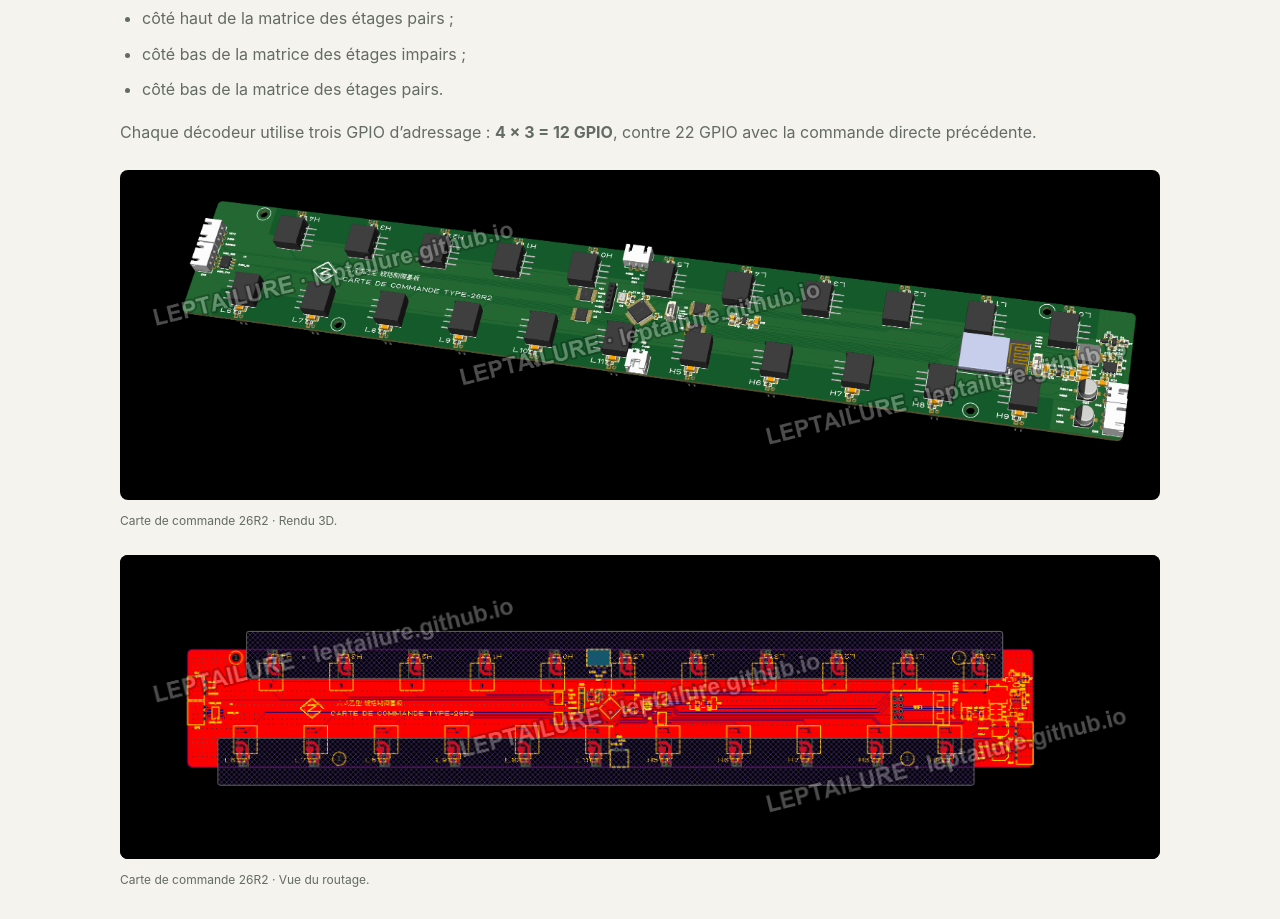
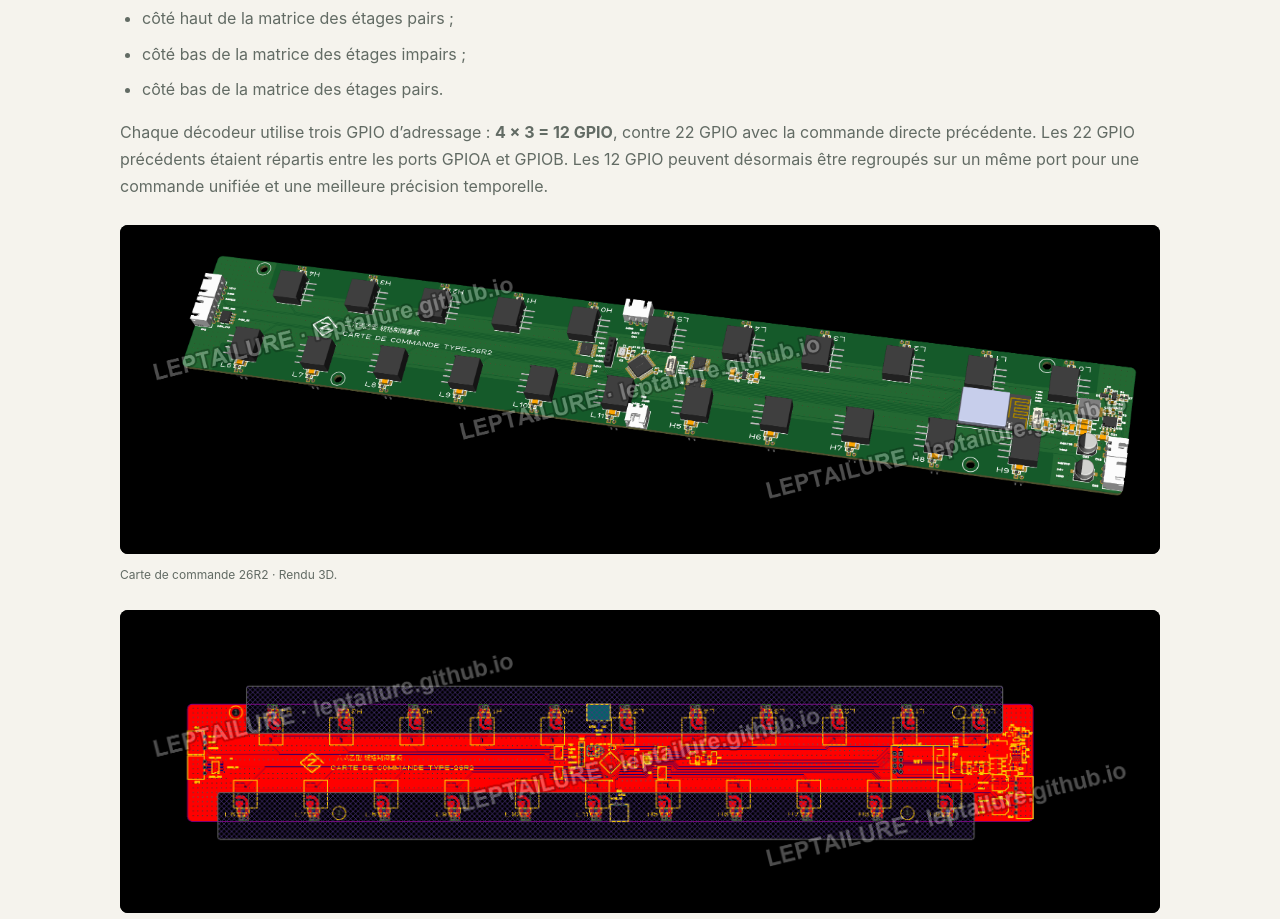
Before and after one commit to leptailure/leptailure.github.io, a plain HTML site: page projects/reluctance-26r2.html in a window 1280 px wide. Shown: the part 845-1764 px from the top of the page. Drawn offline with Linux system fonts and the light colour scheme.

Commit message:
Explain GPIO port grouping in the 26R2 description

```diff
--- a/projects/reluctance-26r2.html
+++ b/projects/reluctance-26r2.html
@@ -43,7 +43,7 @@
       <li>côté bas de la matrice des étages impairs ;</li>
       <li>côté bas de la matrice des étages pairs.</li>
     </ul>
-    <p>Chaque décodeur utilise trois GPIO d’adressage : <strong>4 × 3 = 12 GPIO</strong>, contre 22 GPIO avec la commande directe précédente.</p>
+    <p>Chaque décodeur utilise trois GPIO d’adressage : <strong>4 × 3 = 12 GPIO</strong>, contre 22 GPIO avec la commande directe précédente. Les 22 GPIO précédents étaient répartis entre les ports GPIOA et GPIOB. Les 12 GPIO peuvent désormais être regroupés sur un même port pour une commande unifiée et une meilleure précision temporelle.</p>
     <figure class="board-figure">
       <a href="reluctance-media/control-3d-26r2.png?v=wm-transparent-1" aria-label="Agrandir : Rendu 3D de la carte de commande 26R2"><img src="reluctance-media/control-3d-26r2.png?v=wm-transparent-1" alt="Rendu 3D de la carte de commande 26R2" width="2900" height="919" loading="lazy" decoding="async"></a>
       <figcaption>Carte de commande 26R2 · Rendu 3D.</figcaption>
```
